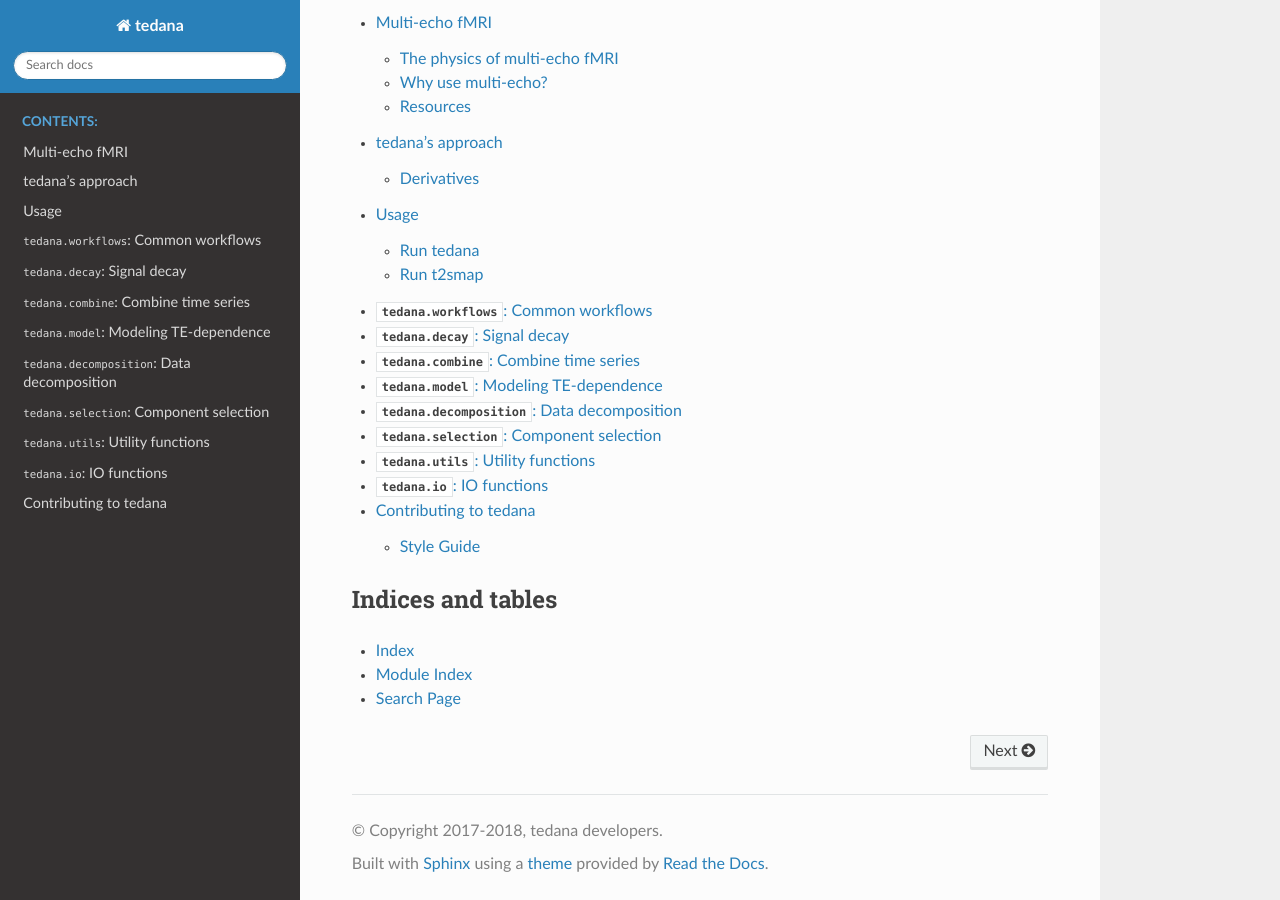
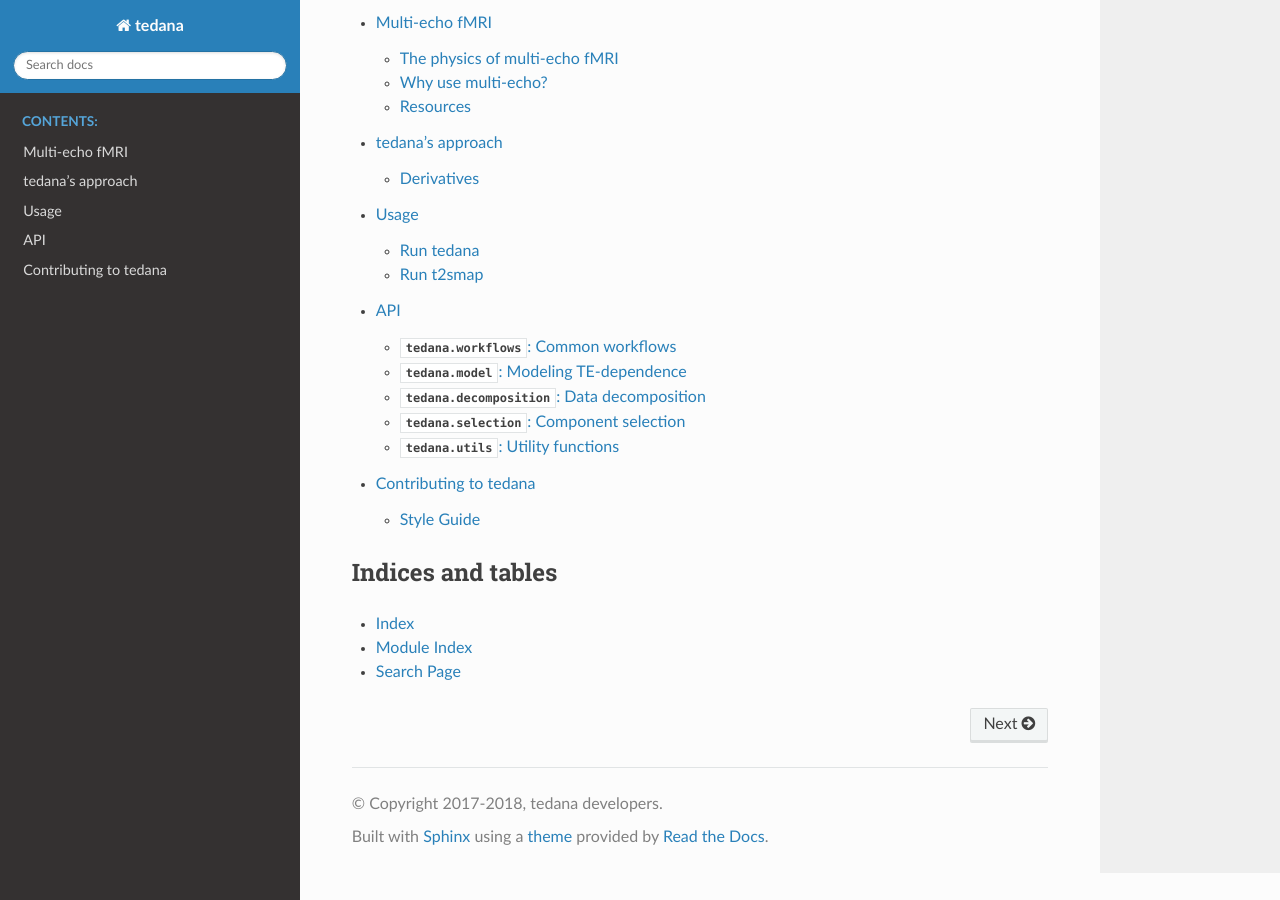
Before and after one commit to ME-ICA/tedana, a Sphinx documentation site: the page built from docs/index.rst, in a window 1280 px wide and 900 px high, scrolled down 926 px. Built offline with Sphinx 7.4.7 and the Read the Docs theme 2.0.0, drawn with Linux system fonts in a browser that asks for light colours; formulas are drawn with MathJax 3.

```diff
--- a/docs/api.rst
+++ b/docs/api.rst
@@ -1,4 +1,4 @@
-   API
+API
 ===
 
 :mod:`tedana.workflows`: Common workflows
@@ -19,40 +19,6 @@
 
 .. _calibration_ref:
 
-:mod:`tedana.decay`: Signal decay
---------------------------------------------------
-
-.. automodule:: tedana.decay
-   :no-members:
-   :no-inherited-members:
-
-.. autosummary:: tedana.decay
-   :toctree: generated/
-   :template: function.rst
-
-   tedana.decay.fit_decay
-   tedana.decay.fit_decay_ts
-
-.. currentmodule:: tedana
-
-.. _calibration_ref:
-
-:mod:`tedana.combine`: Combine time series
---------------------------------------------------
-
-.. automodule:: tedana.combine
-   :no-members:
-   :no-inherited-members:
-
-.. autosummary:: tedana.combine
-   :toctree: generated/
-   :template: function.rst
-
-   tedana.combine.make_optcom
-
-.. currentmodule:: tedana
-
-.. _calibration_ref:
 
 :mod:`tedana.model`: Modeling TE-dependence
 --------------------------------------------------
@@ -132,26 +103,9 @@
    :toctree: generated/
    :template: module.rst
 
-   tedana.utils
+   tedana.utils.io
+   tedana.utils.utils
 
 .. currentmodule:: tedana
 
 .. _calibration_ref:
-
-
-:mod:`tedana.io`: IO functions
---------------------------------------------------
-
-.. automodule:: tedana.io
-   :no-members:
-   :no-inherited-members:
-
-.. autosummary:: tedana.io
-   :toctree: generated/
-   :template: module.rst
-
-   tedana.io
-
-.. currentmodule:: tedana
-
-.. _calibration_ref:
```
Also changed, not shown: other parts of docs/api.rst (+5 -0 lines).
